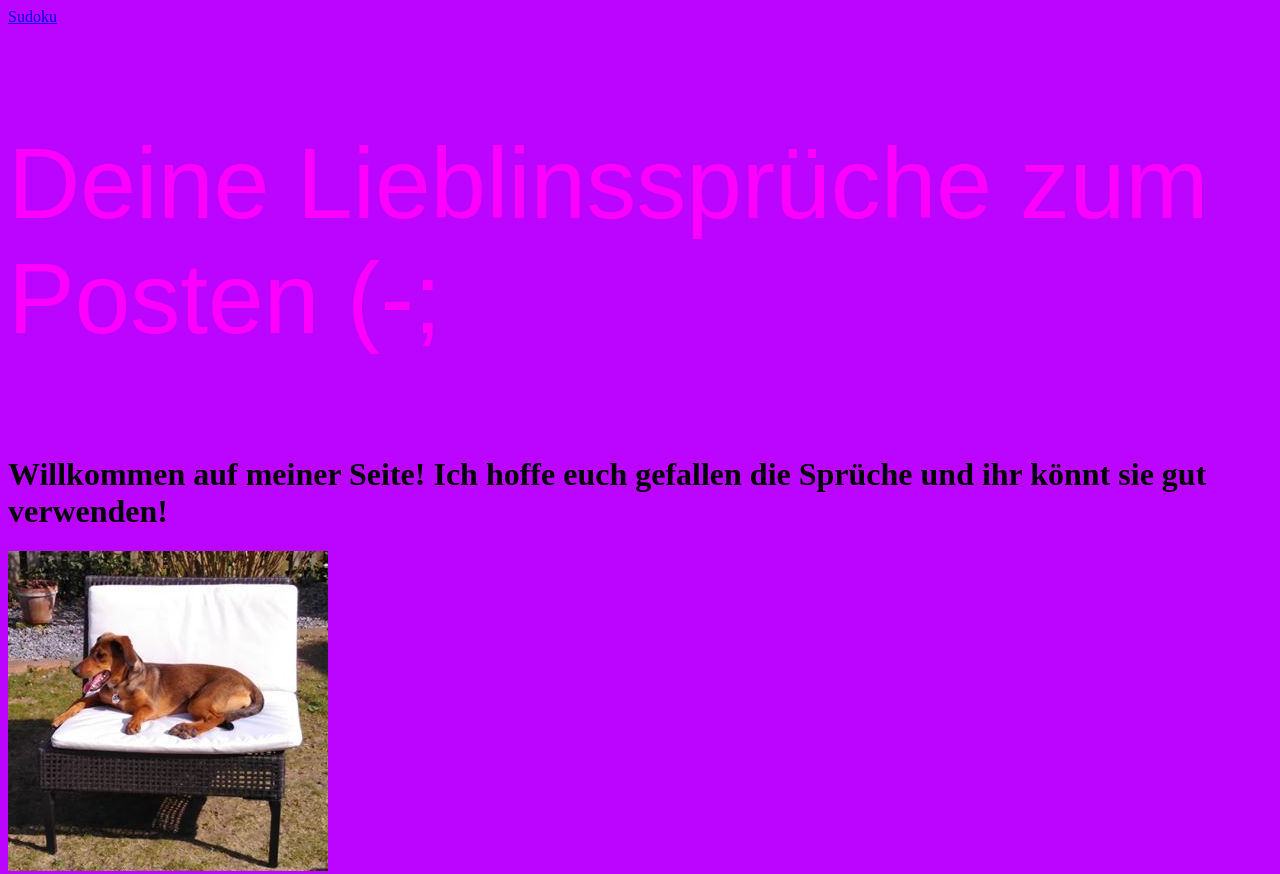
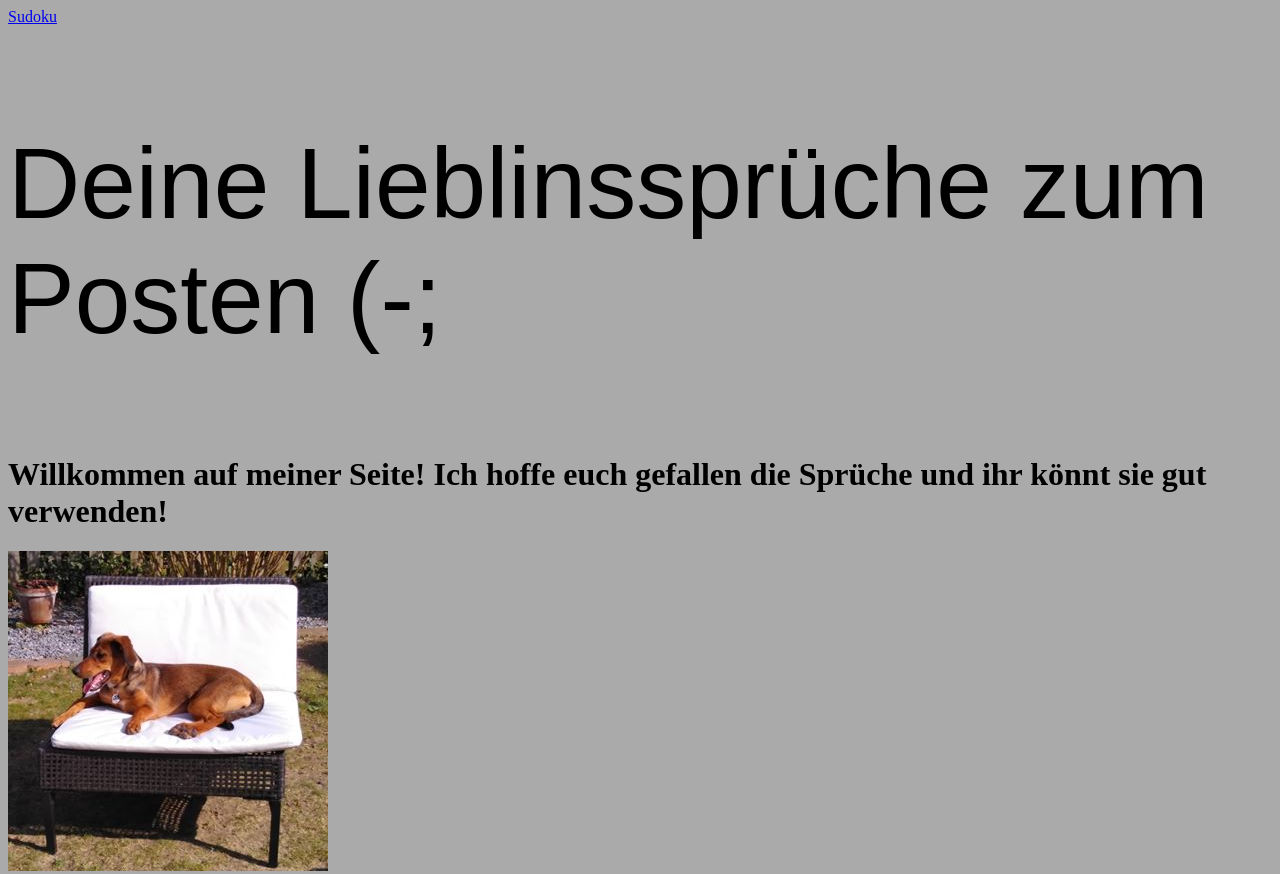
Before and after one commit to julesluiters/julesluiters.github.io, a plain HTML site: page index.html in a window 1280 px wide. Shown: the top 874 px of the page. Drawn offline with Linux system fonts and the light colour scheme.

Commit message:
Update index.html

```diff
--- a/index.html
+++ b/index.html
@@ -3,10 +3,10 @@
   <head>
     <title>Jules Webseite</title>
   </head>
-<body bgcolor="#BB05FF">
+<body bgcolor="#AAAAAA">
   <a href="sudoku.html">Sudoku</a><br/>
 
-<p style="font-family:Arial,bold; font-size:100px; color:#FF00FF" />
+<p style="font-family:Arial,bold; font-size:100px; color:#000000" />
 Deine Lieblinssprüche zum Posten (-;
 </p>
   <h1>
```
